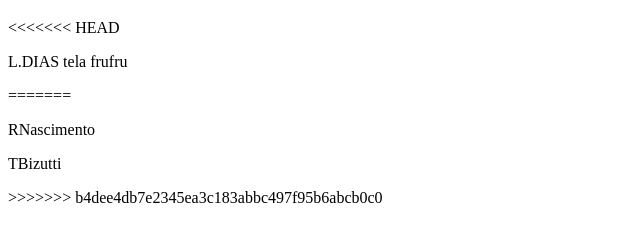
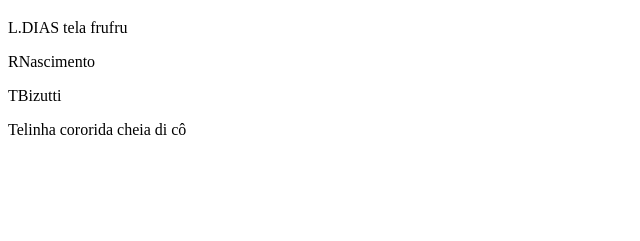
Before and after one commit to regifraga/portfolio-site, a plain HTML site: page src/index.html in a window 1280 px wide. Shown: the part 61-302 px from the top of the page, without its empty margins (0-640 px from the left). Drawn offline with Linux system fonts and the light colour scheme.

Commit message:
Correção do arquivo bugado.

```diff
--- a/src/index.html
+++ b/src/index.html
@@ -5,11 +5,9 @@
 		</head>
 		<body>
 			<h1>Bem-vindês ao meu portfóliês</h1>
-<<<<<<< HEAD
 			<p> L.DIAS tela frufru</p>
-=======
 			<p>RNascimento</p>
 			<p>TBizutti</p>
->>>>>>> b4dee4db7e2345ea3c183abbc497f95b6abcb0c0
+			<p>Telinha cororida cheia di cô</p>
 		</body>
 	</html>
```
